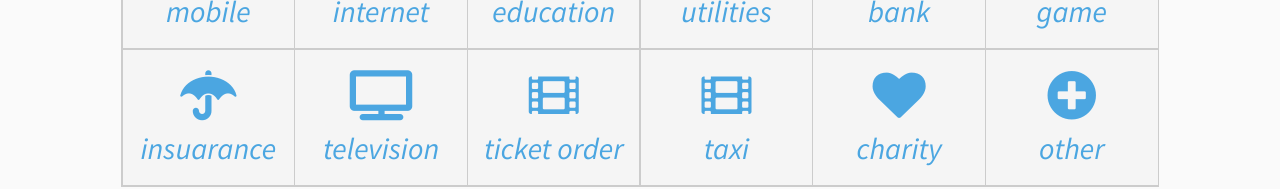
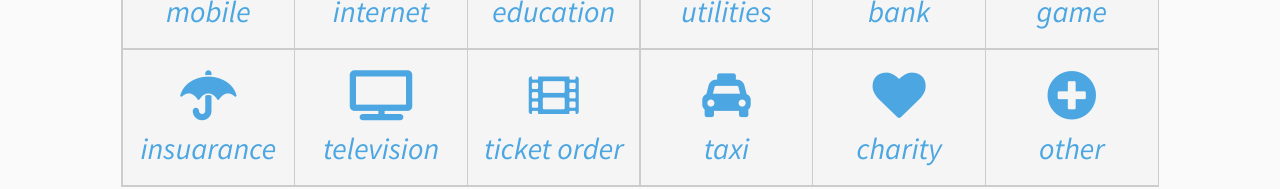
Before and after one commit to novruzrhmv/payment, a plain HTML site: page index.html in a window 1280 px wide. Shown: the part 842-1031 px from the top of the page. Drawn offline with Linux system fonts and the light colour scheme; a script that the page names is missing.

Commit message:
Update index.html

```diff
--- a/index.html
+++ b/index.html
@@ -142,7 +142,7 @@ and get bonuses.</span>
 
 <div class="servicesgrid"><i class="fas fa-film"></i><br><p>ticket order</p></div>
 
-<div class="servicesgrid"><i class="fas fa-film"></i><br><p>taxi</p></div>
+<div class="servicesgrid"><i class="fas fa-taxi"></i><br><p>taxi</p></div>
 
 <div class="servicesgrid"><i class="fas fa-heart"></i><br><p>charity</p></div>
 
```
